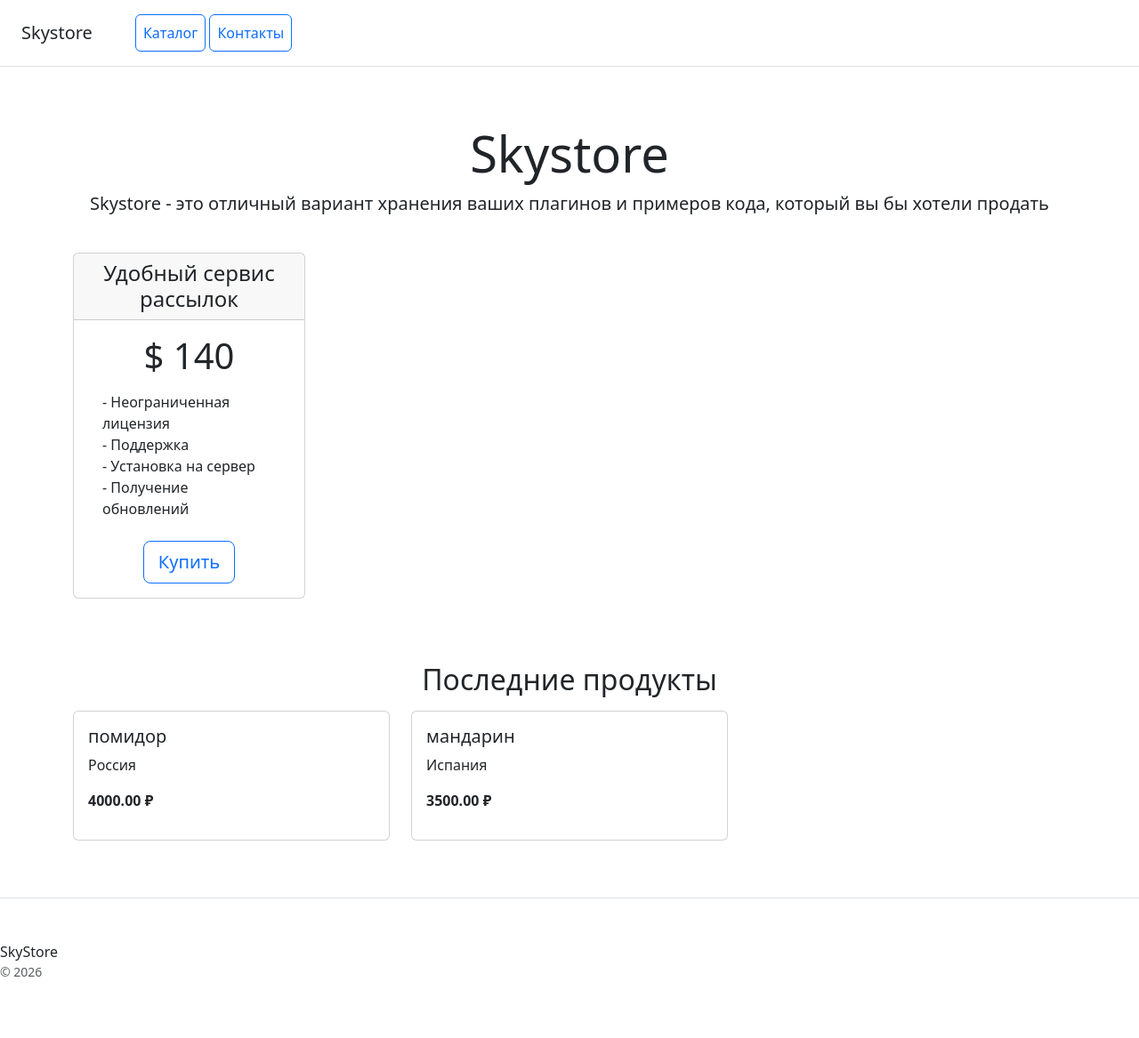
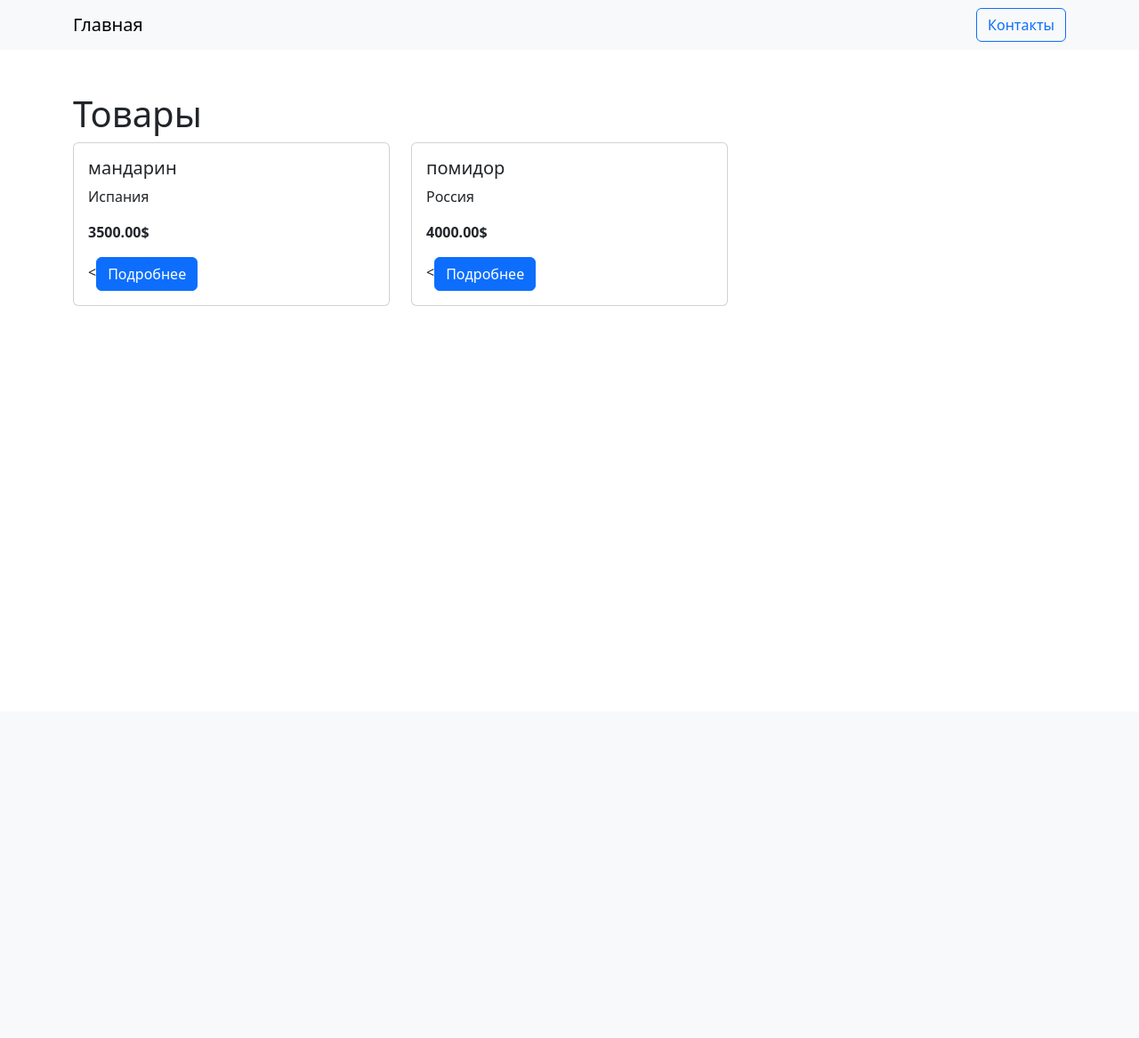
Before and after one commit to Laska-hub/django-homework, a Django app: page / in a window 1280 px wide. Shown: the whole page at 89% size. After the commit the page ends 344 px from the top, so only its background shows below. Run offline with Django 5.2, Linux system fonts and the light colour scheme; data comes from the database, SQL or seed files in the repository.

Commit message:
Add product detail page and templates structure

```diff
--- /dev/null
+++ b/catalog/templates/base.html
@@ -0,0 +1,16 @@
+<!DOCTYPE html>
+<html lang="ru">
+<head>
+    <meta charset="UTF-8">
+    <title>Интернет-магазин</title>
+    <link href="https://cdn.jsdelivr.net/npm/bootstrap@5.3.0/dist/css/bootstrap.min.css" rel="stylesheet">
+</head>
+<body>
+
+{% include "includes/menu.html" %}
+
+{% block content %}
+{% endblock %}
+
+</body>
+</html>
--- a/catalog/templates/home.html
+++ b/catalog/templates/home.html
@@ -1,92 +1,34 @@
-<!doctype html>
-<html lang="en">
-<head>
-    <meta charset="utf-8">
-    <meta name="viewport" content="width=device-width, initial-scale=1">
+{% extends "base.html" %}
 
-    <title>Skystore</title>
+{% block content %}
+<div class="container mt-5">
+    <h1>Товары</h1>
 
-    <link href="https://cdn.jsdelivr.net/npm/bootstrap@5.3.3/dist/css/bootstrap.min.css" rel="stylesheet">
-</head>
+    <div class="row">
+        {% for product in products %}
+            <div class="col-md-4">
+                <div class="card mb-4">
 
-<body>
+                    {% if product.image %}
+                        <img src="{{ product.image.url }}" class="card-img-top">
+                    {% endif %}
 
-<div class="d-flex flex-column flex-md-row align-items-center p-3 px-md-4 mb-3 bg-white border-bottom box-shadow">
-    <h5 class="my-0 mr-md-auto font-weight-normal">Skystore</h5>
+                    <div class="card-body">
+                        <h5>{{ product.name }}</h5>
 
-    <nav class="ms-5">
-        <a class="p-2 btn btn-outline-primary" href="/">Каталог</a>
-        <a class="p-2 btn btn-outline-primary" href="/contacts/">Контакты</a>
-    </nav>
-</div>
+                        <p>
+                            {{ product.description|truncatechars:100 }}
+                        </p>
 
-<div class="pricing-header px-3 py-3 pt-md-5 pb-md-4 mx-auto text-center">
-    <h1 class="display-4">Skystore</h1>
-    <p class="lead">
-        Skystore - это отличный вариант хранения ваших плагинов и примеров кода, который вы бы хотели продать
-    </p>
-</div>
+                        <p><strong>{{ product.price }}$</strong></p>
 
-<div class="container">
-
-    <!-- Статическая карточка -->
-    <div class="row text-center">
-        <div class="col-3">
-            <div class="card mb-4 box-shadow">
-                <div class="card-header">
-                    <h4 class="my-0 font-weight-normal">Удобный сервис рассылок</h4>
-                </div>
-                <div class="card-body">
-                    <h1 class="card-title pricing-card-title">$ 140</h1>
-
-                    <ul class="list-unstyled mt-3 mb-4 text-start m-3">
-                        <li>- Неограниченная лицензия</li>
-                        <li>- Поддержка</li>
-                        <li>- Установка на сервер</li>
-                        <li>- Получение обновлений</li>
-                    </ul>
-
-                    <button type="button" class="btn btn-lg btn-block btn-outline-primary">
-                        Купить
-                    </button>
+                        <<a href="{% url 'catalog:product_detail' product.pk %}" class="btn btn-primary">
+                            Подробнее
+                        </a>
+                    </div>
                 </div>
             </div>
-        </div>
+        {% endfor %}
     </div>
-
-    <!-- ⭐ ДИНАМИЧЕСКИЕ последние 5 продуктов -->
-    <div class="mt-5">
-        <h2 class="text-center">Последние продукты</h2>
-
-        <div class="row mt-3">
-            {% for product in products %}
-                <div class="col-4">
-                    <div class="card mb-3">
-                        <div class="card-body">
-                            <h5 class="card-title">{{ product.name }}</h5>
-                            <p class="card-text">{{ product.description }}</p>
-                            <p><b>{{ product.price }} ₽</b></p>
-                        </div>
-                    </div>
-                </div>
-            {% empty %}
-                <p class="text-center">Нет продуктов</p>
-            {% endfor %}
-        </div>
-    </div>
-
 </div>
-
-<footer class="pt-4 my-md-5 pt-md-5 border-top">
-    <div class="row">
-        <div class="col-12 col-md">
-            SkyStore
-            <small class="d-block mb-3 text-muted">&copy; 2026</small>
-        </div>
-    </div>
-</footer>
-
-<script src="https://cdn.jsdelivr.net/npm/bootstrap@5.3.3/dist/js/bootstrap.bundle.min.js"></script>
-
-</body>
-</html>
+{% endblock %}
--- /dev/null
+++ b/catalog/templates/includes/menu.html
@@ -0,0 +1,11 @@
+<nav class="navbar navbar-expand-lg navbar-light bg-light">
+    <div class="container">
+        <a class="navbar-brand" href="{% url 'catalog:home' %}">Главная</a>
+
+        <div>
+            <a href="{% url 'catalog:contacts' %}" class="btn btn-outline-primary">
+                Контакты
+            </a>
+        </div>
+    </div>
+</nav>
--- a/catalog/urls.py
+++ b/catalog/urls.py
@@ -1,9 +1,11 @@
 from django.urls import path
-from catalog.views import home, contacts
+from .views import home, contacts, product_detail
 
 app_name = "catalog"
 
+
 urlpatterns = [
-    path("", home, name="home"),
-    path("contacts/", contacts, name="contacts"),
+    path('', home, name='home'),
+    path('contacts/', contacts, name='contacts'),
+    path('products/<int:pk>/', product_detail, name='product_detail'),
 ]
--- a/catalog/views.py
+++ b/catalog/views.py
@@ -1,16 +1,24 @@
-from django.shortcuts import render
 from catalog.models import Product, Contact
+from django.shortcuts import render, get_object_or_404
 
 
 def home(request):
-    products = Product.objects.order_by("-created_at")[:5]
+    products = Product.objects.all()
 
-    print(products)  # вывод в консоль (по заданию)
-
-    return render(request, "home.html", {"products": products})
+    return render(request, "home.html", {
+        "products": products
+    })
 
 
 def contacts(request):
     contact = Contact.objects.first()
 
     return render(request, "contacts.html", {"contact": contact})
+
+
+def product_detail(request, pk):
+    product = get_object_or_404(Product, pk=pk)
+
+    return render(request, "product_detail.html", {
+        "product": product
+    })
```
Also changed, not shown: catalog/templates/product_detail.html (added, +17 -0 lines).
